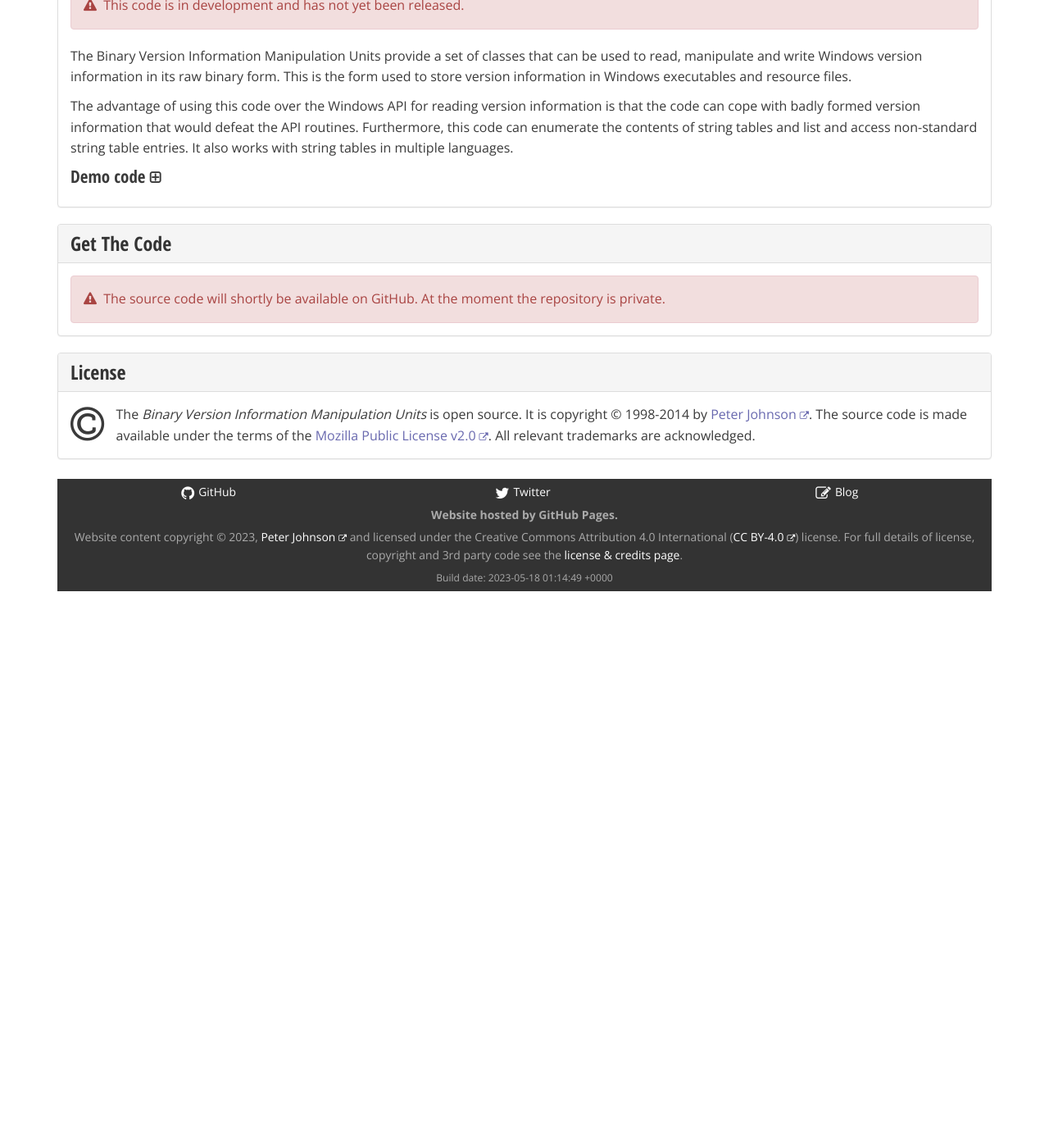
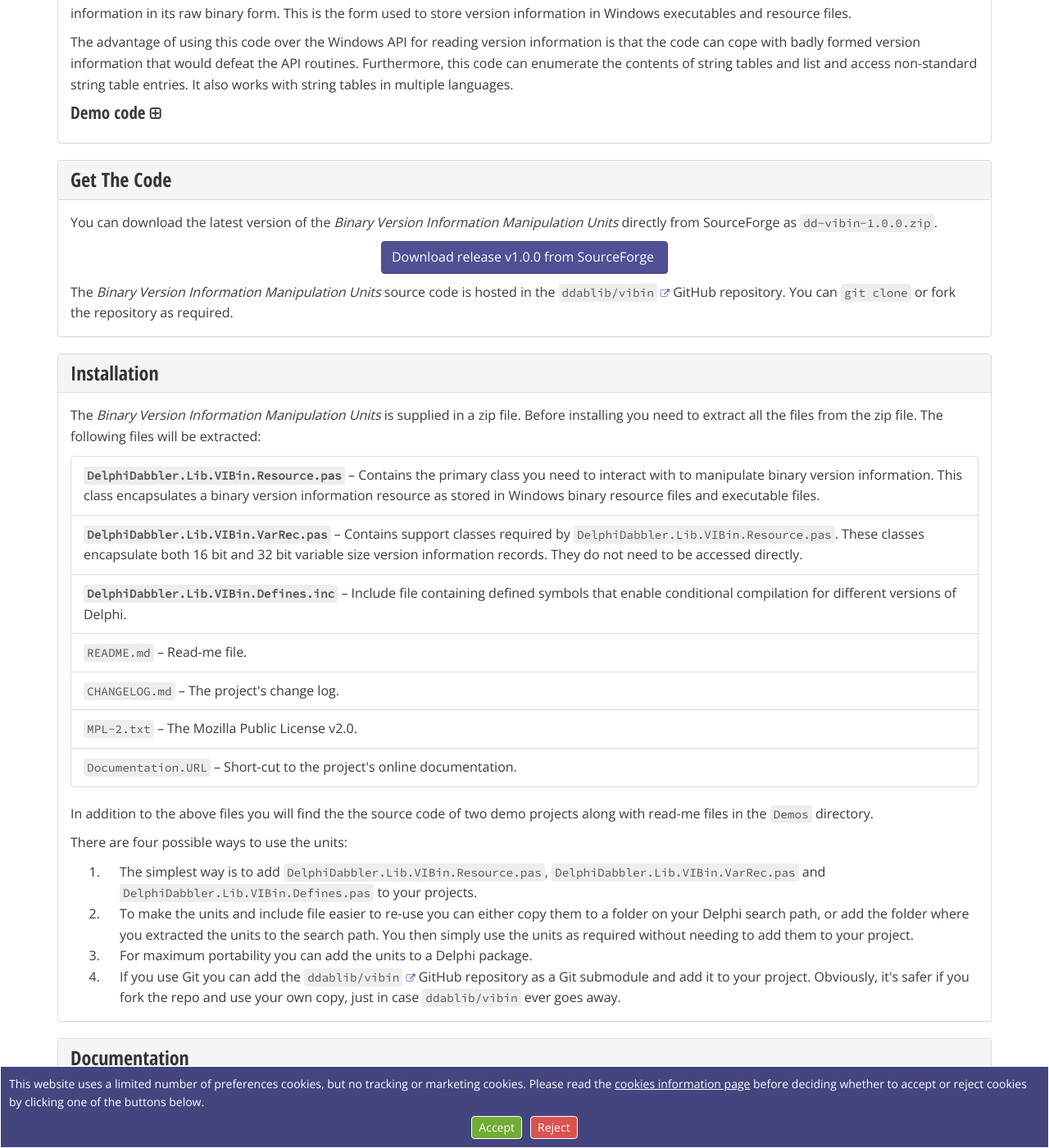
Before and after one commit to delphidabbler/delphidabbler.github.io, a Jekyll site: the page built from _software/vibin.html, in a window 1280 px wide and 1400 px high, scrolled down 633 px. Shown: the whole window at 82% size. Built offline with Jekyll 4.4.1, drawn with Linux system fonts in a browser that asks for light colours; before the commit the page ends 1366 px from its top, so only the background shows below that; some of the changed text lies outside the part shown.

Commit message:
Update re vibin release v1.0.0
Uncommented & updated various sections now that vibin has been released.

Removed "Under development" message from brief description that appears
on the code library front page.

```diff
--- a/_software/vibin.html
+++ b/_software/vibin.html
@@ -3,14 +3,14 @@ dl-file-prefix: "dd-vibin-"
 layout: "codelib-tplt"
 group: lib
 priority: 3.5
-version: No releases yet
-release-date: N/a
+version: 1.0.0
+release-date: 2023-05-17
 platforms: ["Win32"]
 frameworks: ["VCL", "FMX"]
 compatibility: "Delphi XE and later"
 title: "Binary Version Information Manipulation Units"
 precis: "Classes to manipulate binary Windows version information."
-summary: "UNDER DEVELOPMENT: Classes to read, manipulate and write binary Windows version information, bypassing the Windows API."
+summary: "Classes to read, manipulate and write binary Windows version information, bypassing the Windows API."
 meta-title: "Delphi VCL & FMX classes to read, manipulate and write binary Windows version information."
 meta-desc: "Delphi Pascal VCL & FMX classes to read, manipulate and write binary Windows version information, bypassing the Windows API. Requires Delphi XE & later."
 download-base-url: "https://sourceforge.net/projects/ddablib/files/vibin/"
@@ -31,9 +31,6 @@ status: "current"
   </div>
 
   <div class="panel-body">
-    <p class="alert alert-danger glyph">
-      This code is in development and has not yet been released.
-    </p>
     <p>
       The Binary Version Information Manipulation Units provide a set of classes that can be used to read, manipulate and write Windows version information in its raw binary form. This is the form used to store version information in Windows executables and resource files.
     </p>
@@ -74,7 +71,6 @@ status: "current"
   </div>
 
   <div class="panel-body">
-    <!--
     <p>
       You can download the latest version of the <em>{{page.title}}</em> directly from SourceForge as <code>{{ dl-file }}</code>.
     </p>
@@ -84,15 +80,10 @@ status: "current"
     <p>
       The <em>{{ page.title }}</em> source code is hosted in the <a href="{{ page.repo-url }}" aria-label="Link to the ddablib/vibin repository on GitHub"><code>ddablib/vibin</code></a> GitHub repository. You can <code>git clone</code> or fork the repository as required.
     </p>
-    -->
-    <p class="alert alert-danger glyph">
-      The source code will shortly be available on GitHub. At the moment the repository is private.
-    </p>
   </div>
 
 </section>
 
-<!--
 <section class="panel panel-default">
 
   <div class="panel-heading">
@@ -107,25 +98,25 @@ status: "current"
     </p>
     <ul class="list-group">
       <li class="list-group-item">
-        <strong><code>UVerInfoData.pas</code></strong> &ndash; Contains all the primary classes you need to interact with to manipulate binary version information.
+        <strong><code>DelphiDabbler.Lib.VIBin.Resource.pas</code></strong> &ndash; Contains the primary class you need to interact with to manipulate binary version information. This class encapsulates a binary version information resource as stored in Windows binary resource files and executable files.
       </li>
       <li class="list-group-item">
-        <strong><code>UVerInfoRec.pas</code></strong> &ndash; Contains support classes required by <code>UVerInfoData.pas</code>. These classes do not need to be accessed directly.
+        <strong><code>DelphiDabbler.Lib.VIBin.VarRec.pas</code></strong> &ndash; Contains support classes required by <code>DelphiDabbler.Lib.VIBin.Resource.pas</code>. These classes encapsulate both 16 bit and 32 bit variable size version information records. They do not need to be accessed directly.
       </li>
       <li class="list-group-item">
-        <strong><code>UVerInfoBinIO.pas</code></strong> &ndash; Contains support classes required by </code>>UVerInfoRec.pas</code>. These classes do not need to be accessed directly.
+        <strong><code>DelphiDabbler.Lib.VIBin.Defines.inc</code></strong> &ndash; Include file containing defined symbols that enable conditional compilation for different versions of Delphi.
       </li>
       <li class="list-group-item">
         <code>README.md</code> &ndash; Read-me file.
       </li>
       <li class="list-group-item">
-        <code>CHANGELOG</code> &ndash; The project's change log.
+        <code>CHANGELOG.md</code> &ndash; The project's change log.
       </li>
       <li class="list-group-item">
         <code>MPL-2.txt</code> &ndash; The Mozilla Public License v2.0.
       </li>
       <li class="list-group-item">
-        <code>Documentation.URL</code> &ndash; Short-cut to the component's online documentation.
+        <code>Documentation.URL</code> &ndash; Short-cut to the project's online documentation.
       </li>
     </ul>
     <p>
@@ -136,10 +127,10 @@ status: "current"
     </p>
     <ol>
       <li>
-        The simplest way is to add <code>UVerInfoData.pas</code>, <code>UVerInfoRec.pas</code> and <code>UVerInfoBinIO.pas</code> to your projects.
+        The simplest way is to add <code>DelphiDabbler.Lib.VIBin.Resource.pas</code>, <code>DelphiDabbler.Lib.VIBin.VarRec.pas</code> and <code>DelphiDabbler.Lib.VIBin.Defines.pas</code> to your projects.
       </li>
       <li>
-        To make the units easier to re-use you can either copy them to a folder on your Delphi search path, or add the folder where you extracted the units to the search path. You then simply use the units as required without needing to add it to your project.
+        To make the units and include file easier to re-use you can either copy them to a folder on your Delphi search path, or add the folder where you extracted the units to the search path. You then simply use the units as required without needing to add them to your project.
       </li>
       <li>
         For maximum portability you can add the units to a Delphi package.
@@ -151,9 +142,7 @@ status: "current"
   </div>
 
 </section>
--->
 
-<!--
 <section class="panel panel-default">
 
   <div class="panel-heading">
@@ -175,9 +164,7 @@ status: "current"
   </div>
 
 </section>
--->
 
-<!--
 <section class="panel panel-default">
   <div class="panel-heading">
     <h2 class="panel-title" id="feedback">
@@ -189,14 +176,13 @@ status: "current"
       If you find any bugs or want to suggest a new feature please report them using the <em>{{page.title}}</em> <a href="https://github.com/ddablib/vibin/issues">issue tracker</a>.
     </p>
     <p>
-      If you have created a bug fix or have implemented a new feature please open a pull request for it.
+      If you have created a bug fix or have implemented a new feature please open a pull request for it, relative to the <a href="https://github.com/ddablib/vibin/tree/develop"><code>develop</code></a> branch.
     </p>
     <p>
       Should you have any queries about using the component please read the <a href="{{ page.docs-url }}">documentation</a>. If you can't find an answer in the documentation then post a message in the <a href="https://github.com/orgs/ddablib/discussions">discussion group</a>
     </p>
   </div>
 </section>
--->
 
 <section class="panel panel-default">
   <div class="panel-heading">
@@ -207,7 +193,7 @@ status: "current"
   <div class="panel-body">
     <p>
       <span class="fa fa-copyright fa-pull-left fa-3x"></span>
-      The <em>{{ page.title }}</em> is open source. It is copyright &copy; 1998-2014 by <a href="https://en.gravatar.com/delphidabbler" aria-label="Peter Johnson's Gravatar account">Peter Johnson</a>. The source code is made available under the terms of the <a href="https://www.mozilla.org/MPL/2.0/" aria-label="Mozilla Public License v2.0 on mozilla.org">Mozilla Public License v2.0</a>. All relevant trademarks are acknowledged.
+      The <em>{{ page.title }}</em> is open source. It is copyright &copy; 2002-2023 by <a href="https://en.gravatar.com/delphidabbler" aria-label="Peter Johnson's Gravatar account">Peter Johnson</a>. The source code is made available under the terms of the <a href="https://www.mozilla.org/MPL/2.0/" aria-label="Mozilla Public License v2.0 on mozilla.org">Mozilla Public License v2.0</a>. All relevant trademarks are acknowledged.
     </p>
   </div>
 </section>
```
Also changed, not shown: other parts of _software/vibin.html (+1 -1 lines).
